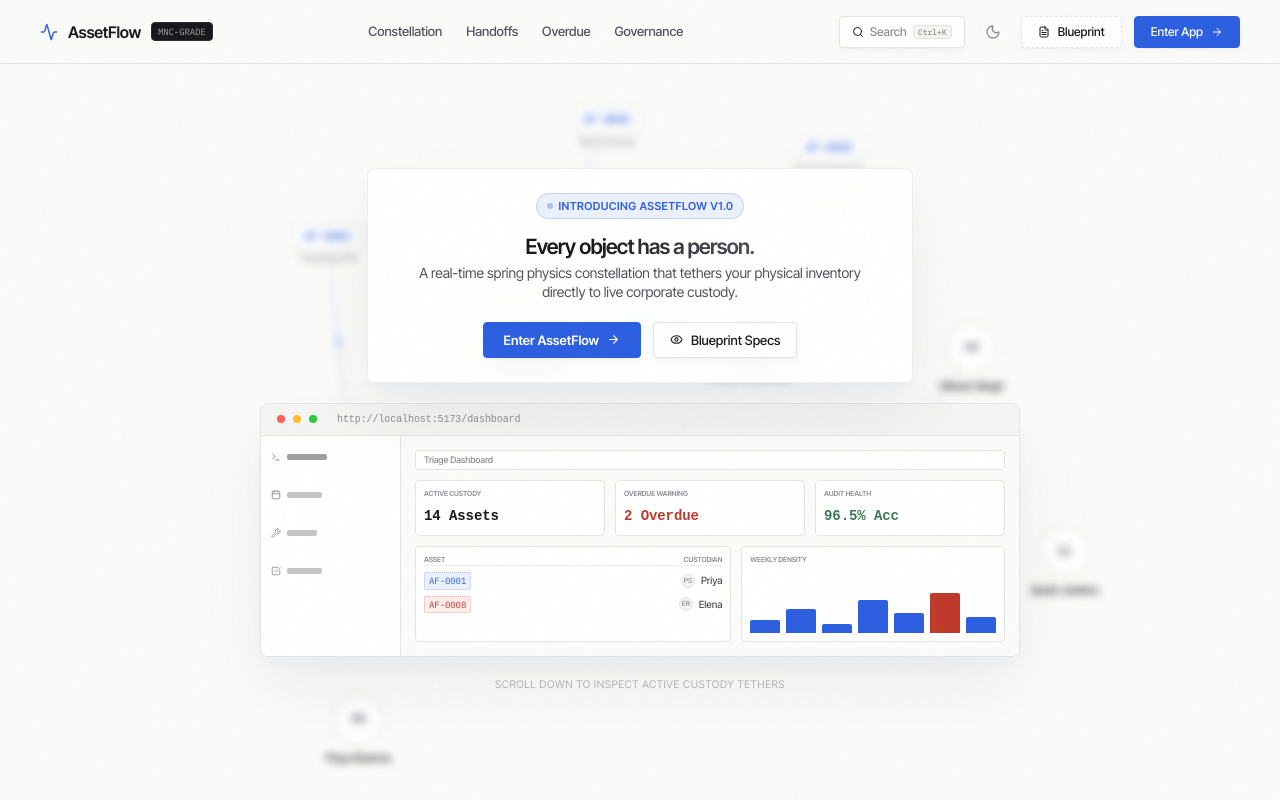
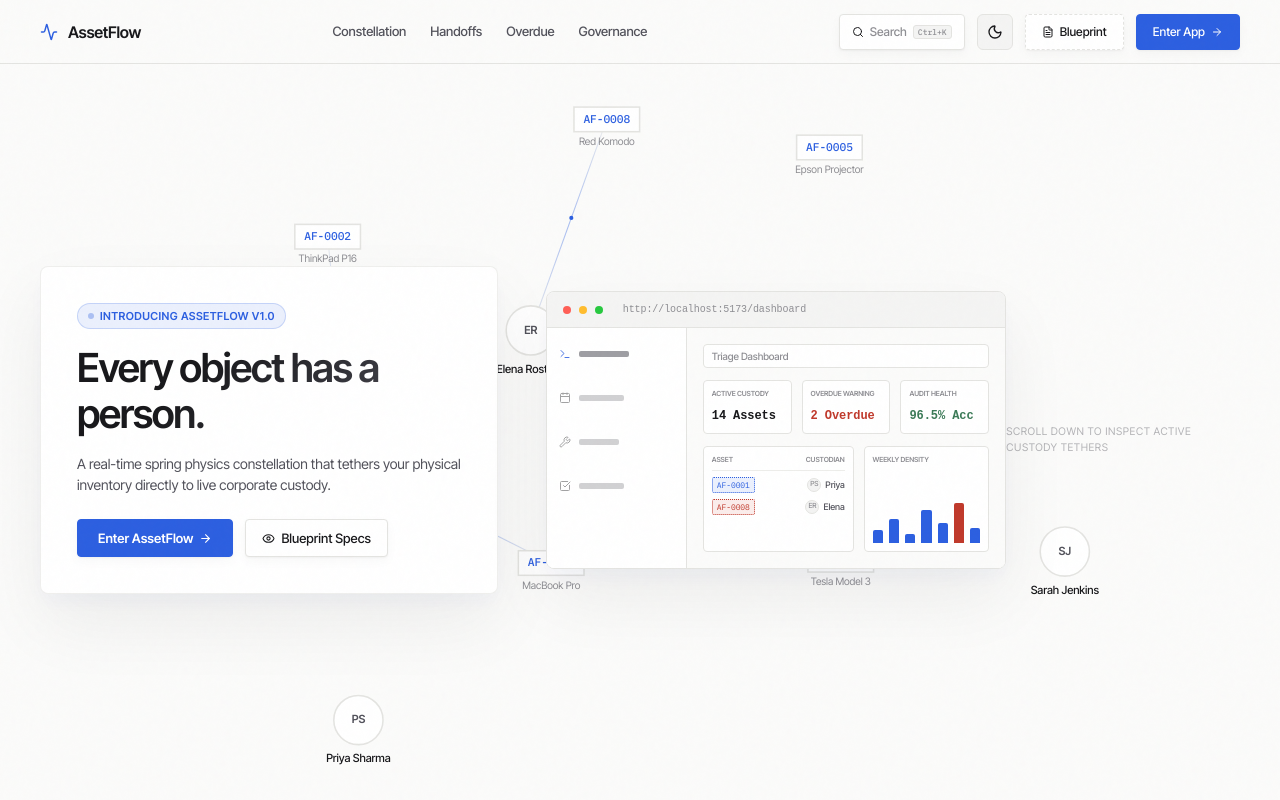
Before and after one commit to pranavpanchal1326/AssetFlow, a React (Vite) app: page / in a window 1280 px wide. Shown: the top 800 px of the page. Built offline with nearby package versions, Linux system fonts and the light colour scheme.

Commit message:
style: implement split-screen landing page, remove MNC-grade references, and fix button alignments

```diff
--- a/index.html
+++ b/index.html
@@ -5,7 +5,7 @@
     <link rel="icon" type="image/svg+xml" href="/favicon.svg" />
     <meta name="viewport" content="width=device-width, initial-scale=1.0" />
     <title>AssetFlow — The Living Inventory</title>
-    <meta name="description" content="AssetFlow is an MNC-grade Enterprise Asset & Resource Management System. Know where everything is and whose hands it's in." />
+    <meta name="description" content="AssetFlow is a real-time Enterprise Asset & Resource Management System. Know where everything is and whose hands it's in." />
     <!-- Google Fonts: Inter Tight and IBM Plex Mono -->
     <link rel="preconnect" href="https://fonts.googleapis.com">
     <link rel="preconnect" href="https://fonts.gstatic.com" crossorigin>
--- a/src/screens/Landing.jsx
+++ b/src/screens/Landing.jsx
@@ -77,11 +77,10 @@ export const Landing = ({ onEnterApp }) => {
     <div className="landing-hero" ref={containerRef} style={{ height: "650vh" }}>
 
       {/* Sticky Premium Topbar Header */}
-      <header className="landing-nav">
+      <header className="landing-nav" style={{ height: "64px", display: "flex", alignItems: "center", justifyContent: "space-between" }}>
         <div style={{ display: "flex", alignItems: "center", gap: "10px" }}>
           <Activity size={18} color="var(--accent)" />
           <span style={{ fontWeight: "700", fontSize: "16px", letterSpacing: "-0.02em" }}>AssetFlow</span>
-          <span className="compliance-badge" style={{ fontSize: "9px", padding: "2px 6px" }}>MNC-GRADE</span>
         </div>
 
         <nav className="landing-nav-links">
@@ -91,12 +90,12 @@ export const Landing = ({ onEnterApp }) => {
           <span className="landing-nav-link" onClick={() => scrollToSection(4)}>Governance</span>
         </nav>
 
-        <div style={{ display: "flex", alignItems: "center", gap: "12px" }}>
+        <div style={{ display: "flex", alignItems: "center", gap: "12px", height: "36px" }}>
           {/* Quick-Search Search Trigger Button */}
           <button
             className="btn"
             onClick={() => setShowCommandPalette(true)}
-            style={{ height: "32px", padding: "0 12px", fontSize: "12px", gap: "6px", display: "flex", alignItems: "center" }}
+            style={{ height: "36px", padding: "0 12px", fontSize: "12px", gap: "6px", display: "flex", alignItems: "center", justifyContent: "center" }}
           >
             <Search size={12} />
             <span style={{ color: "var(--text-3)" }}>Search</span>
@@ -108,6 +107,19 @@ export const Landing = ({ onEnterApp }) => {
             className="theme-toggle-btn"
             onClick={toggleTheme}
             title={`Switch to ${theme === "light" ? "Dark" : "Light"} Mode`}
+            style={{
+              display: "inline-flex",
+              alignItems: "center",
+              justifyContent: "center",
+              height: "36px",
+              width: "36px",
+              border: "1px solid var(--hairline)",
+              borderRadius: "6px",
+              backgroundColor: "var(--fill)",
+              color: "var(--ink)",
+              cursor: "pointer",
+              transition: "var(--transition-smooth)"
+            }}
           >
             {theme === "light" ? <Moon size={16} /> : <Sun size={16} />}
           </button>
@@ -115,13 +127,17 @@ export const Landing = ({ onEnterApp }) => {
           <button
             className="btn"
             onClick={() => setShowBlueprintModal(true)}
-            style={{ height: "32px", fontSize: "12px", borderStyle: "dashed" }}
+            style={{ height: "36px", fontSize: "12px", borderStyle: "dashed", display: "inline-flex", alignItems: "center", gap: "6px", justifyContent: "center" }}
           >
             <FileText size={12} />
             <span>Blueprint</span>
           </button>
 
-          <button className="btn btn-primary" onClick={onEnterApp} style={{ height: "32px", fontSize: "12px" }}>
+          <button
+            className="btn btn-primary"
+            onClick={onEnterApp}
+            style={{ height: "36px", fontSize: "12px", display: "inline-flex", alignItems: "center", gap: "6px", justifyContent: "center" }}
+          >
             <span>Enter App</span>
             <ArrowRight size={12} />
           </button>
@@ -138,7 +154,7 @@ export const Landing = ({ onEnterApp }) => {
           width: "100vw",
           height: "100vh",
           zIndex: 1,
-          filter: activeStep === 0 ? "blur(4px)" : "none",
+          filter: "none",
           transition: "filter 0.4s ease"
         }}
       >
@@ -148,45 +164,47 @@ export const Landing = ({ onEnterApp }) => {
       {/* Floating Story Elements */}
       <div className="story-scroll-container" style={{ position: "relative", zIndex: 10 }}>
 
-        {/* Section 0: Hero Title & App Preview Mockup */}
-        <section className="story-section" style={{ height: "100vh", display: "flex", flexDirection: "column", justifyContent: "center", alignItems: "center", padding: "80px 20px 20px" }}>
+        {/* Section 0: Hero Title & App Preview Mockup (Split screen layout) */}
+        <section className="story-section" style={{ height: "100vh", display: "flex", alignItems: "center", justifyContent: "center", padding: "80px 40px 20px" }}>
 
-          {/* Glass Card for Title & Subtitle */}
+          <div className="hero-split-container" style={{ display: "flex", flexDirection: "row", gap: "48px", alignItems: "center", justifyContent: "space-between", width: "100%", maxWidth: "1200px", zIndex: 10, pointerEvents: "none" }}>
+
+            {/* Left: Text Card */}
             <div
               className="landing-hero-card"
               style={{
                 pointerEvents: "auto",
-              textAlign: "center",
-              maxWidth: "600px",
-              padding: "24px 32px",
-              backgroundColor: "rgba(255, 255, 255, 0.85)",
-              backdropFilter: "blur(20px)",
-              WebkitBackdropFilter: "blur(20px)",
+                textAlign: "left",
+                flex: "1",
+                maxWidth: "520px",
+                padding: "36px",
+                backgroundColor: "var(--surface)",
                 border: "1px solid var(--hairline)",
                 borderRadius: "8px",
-              boxShadow: "var(--shadow-medium)",
+                boxShadow: "var(--shadow-premium)",
                 display: "flex",
                 flexDirection: "column",
-              alignItems: "center",
-              marginBottom: "20px"
+                alignItems: "flex-start",
+                gap: "16px",
+                marginBottom: 0
               }}
             >
               {/* Brand Pill Badge */}
-            <div className="brand-pill" style={{ marginBottom: "12px" }}>
+              <div className="brand-pill" style={{ marginBottom: "0px" }}>
                 <span className="brand-pill-dot" />
                 <span>Introducing AssetFlow v1.0</span>
               </div>
 
-            <h1>Every object has a person.</h1>
-            <p style={{ fontSize: "14px", color: "var(--text-2)", marginBottom: "20px", maxWidth: "480px", lineHeight: "1.4" }}>
+              <h1 style={{ margin: 0, fontSize: "40px", fontWeight: "700", lineHeight: "1.15", letterSpacing: "-0.035em" }}>Every object has a person.</h1>
+              <p style={{ fontSize: "14px", color: "var(--text-2)", margin: 0, lineHeight: "1.5" }}>
                 A real-time spring physics constellation that tethers your physical inventory directly to live corporate custody.
               </p>
 
-            <div style={{ display: "flex", gap: "12px" }}>
+              <div style={{ display: "flex", gap: "12px", marginTop: "8px" }}>
                 <button
                   className="btn btn-primary"
                   onClick={onEnterApp}
-                style={{ padding: "10px 20px", height: "36px", fontSize: "13px", fontWeight: "600" }}
+                  style={{ padding: "0 20px", height: "38px", fontSize: "13px", fontWeight: "600", display: "inline-flex", alignItems: "center", gap: "6px" }}
                 >
                   <span>Enter AssetFlow</span>
                   <ArrowRight size={13} />
@@ -194,7 +212,7 @@ export const Landing = ({ onEnterApp }) => {
                 <button
                   className="btn"
                   onClick={() => setShowBlueprintModal(true)}
-                style={{ padding: "10px 16px", height: "36px", fontSize: "13px" }}
+                  style={{ padding: "0 16px", height: "38px", fontSize: "13px", display: "inline-flex", alignItems: "center", gap: "6px" }}
                 >
                   <Eye size={13} />
                   <span>Blueprint Specs</span>
@@ -202,93 +220,96 @@ export const Landing = ({ onEnterApp }) => {
               </div>
             </div>
 
-          {/* Desktop Mockup Preview Frame (High fidelity design update) */}
-          <div className="desktop-mockup" style={{ maxWidth: "760px", width: "100%", pointerEvents: "auto", marginTop: "0" }}>
-            <div className="desktop-mockup-header" style={{ height: "32px" }}>
+            {/* Right: Mockup Card */}
+            <div style={{ flex: "1.2", maxWidth: "620px", width: "100%", pointerEvents: "auto" }}>
+              <div className="desktop-mockup" style={{ marginTop: "0px", transition: "var(--transition-slow)" }}>
+                <div className="desktop-mockup-header" style={{ height: "36px", borderBottom: "1px solid var(--hairline)" }}>
                   <span className="mock-dot" style={{ backgroundColor: "#FF5F56", width: "8px", height: "8px" }} />
                   <span className="mock-dot" style={{ backgroundColor: "#FFBD2E", width: "8px", height: "8px" }} />
                   <span className="mock-dot" style={{ backgroundColor: "#27C93F", width: "8px", height: "8px" }} />
                   <span style={{ fontSize: "10px", color: "var(--text-3)", fontFamily: "monospace", marginLeft: "12px" }}>http://localhost:5173/dashboard</span>
                 </div>
-            <div className="desktop-mockup-body" style={{ height: "220px" }}>
+                <div className="desktop-mockup-body" style={{ height: "240px" }}>
 
                   {/* Mock Sidebar with Lucide Icons */}
-              <div className="mock-sidebar" style={{ width: "140px", padding: "12px 10px" }}>
-                <div style={{ display: "flex", alignItems: "center", gap: "6px", height: "18px", marginBottom: "8px", opacity: 0.85 }}>
-                  <Terminal size={10} color="var(--accent)" />
+                  <div className="mock-sidebar" style={{ width: "140px", padding: "16px 12px", borderRight: "1px solid var(--hairline)", backgroundColor: "var(--surface)" }}>
+                    <div style={{ display: "flex", alignItems: "center", gap: "8px", height: "20px", marginBottom: "12px", opacity: 0.85 }}>
+                      <Terminal size={12} color="var(--accent)" />
+                      <div style={{ height: "6px", width: "50px", backgroundColor: "var(--text-3)", borderRadius: "2px" }} />
+                    </div>
+                    <div style={{ display: "flex", alignItems: "center", gap: "8px", height: "20px", marginBottom: "12px", opacity: 0.4 }}>
+                      <Calendar size={12} />
+                      <div style={{ height: "6px", width: "45px", backgroundColor: "var(--text-3)", borderRadius: "2px" }} />
+                    </div>
+                    <div style={{ display: "flex", alignItems: "center", gap: "8px", height: "20px", marginBottom: "12px", opacity: 0.4 }}>
+                      <Wrench size={12} />
                       <div style={{ height: "6px", width: "40px", backgroundColor: "var(--text-3)", borderRadius: "2px" }} />
                     </div>
-                <div style={{ display: "flex", alignItems: "center", gap: "6px", height: "18px", marginBottom: "8px", opacity: 0.5 }}>
-                  <Calendar size={10} />
-                  <div style={{ height: "6px", width: "35px", backgroundColor: "var(--text-3)", borderRadius: "2px" }} />
-                </div>
-                <div style={{ display: "flex", alignItems: "center", gap: "6px", height: "18px", marginBottom: "8px", opacity: 0.5 }}>
-                  <Wrench size={10} />
-                  <div style={{ height: "6px", width: "30px", backgroundColor: "var(--text-3)", borderRadius: "2px" }} />
-                </div>
-                <div style={{ display: "flex", alignItems: "center", gap: "6px", height: "18px", opacity: 0.5 }}>
-                  <CheckSquare size={10} />
-                  <div style={{ height: "6px", width: "35px", backgroundColor: "var(--text-3)", borderRadius: "2px" }} />
+                    <div style={{ display: "flex", alignItems: "center", gap: "8px", height: "20px", opacity: 0.4 }}>
+                      <CheckSquare size={12} />
+                      <div style={{ height: "6px", width: "45px", backgroundColor: "var(--text-3)", borderRadius: "2px" }} />
                     </div>
                   </div>
 
                   {/* Mock Dashboard Area */}
-              <div className="mock-content" style={{ padding: "14px", gap: "10px" }}>
-                <div className="mock-topbar" style={{ height: "20px", display: "flex", alignItems: "center", padding: "0 8px", fontSize: "9px", color: "var(--text-3)", fontWeight: "500" }}>
+                  <div className="mock-content" style={{ padding: "16px", gap: "12px", display: "flex", flexDirection: "column", flex: 1, minHeight: 0 }}>
+                    <div className="mock-topbar" style={{ height: "24px", display: "flex", alignItems: "center", padding: "0 8px", fontSize: "10px", color: "var(--text-3)", fontWeight: "500", backgroundColor: "var(--surface)", border: "1px solid var(--hairline)", borderRadius: "4px" }}>
                       <span>Triage Dashboard</span>
                     </div>
 
                     {/* 3 KPI Widgets */}
-                <div className="mock-grid" style={{ gap: "10px" }}>
-                  <div className="mock-card" style={{ height: "56px", padding: "8px" }}>
+                    <div className="mock-grid" style={{ display: "grid", gridTemplateColumns: "repeat(3, 1fr)", gap: "10px" }}>
+                      <div className="mock-card" style={{ height: "54px", padding: "8px", display: "flex", flexDirection: "column", justifyContent: "space-between", backgroundColor: "var(--surface)", border: "1px solid var(--hairline)", borderRadius: "4px" }}>
                         <span style={{ fontSize: "7px", color: "var(--text-3)", fontWeight: "600", textTransform: "uppercase" }}>Active Custody</span>
-                    <span style={{ fontSize: "14px", fontWeight: "600", color: "var(--ink)", fontFamily: "monospace" }}>14 Assets</span>
+                        <span style={{ fontSize: "12px", fontWeight: "600", color: "var(--ink)", fontFamily: "monospace" }}>14 Assets</span>
                       </div>
-                  <div className="mock-card" style={{ height: "56px", padding: "8px" }}>
+                      <div className="mock-card" style={{ height: "54px", padding: "8px", display: "flex", flexDirection: "column", justifyContent: "space-between", backgroundColor: "var(--surface)", border: "1px solid var(--hairline)", borderRadius: "4px" }}>
                         <span style={{ fontSize: "7px", color: "var(--text-3)", fontWeight: "600", textTransform: "uppercase" }}>Overdue Warning</span>
-                    <span style={{ fontSize: "14px", fontWeight: "600", color: "var(--alert)", fontFamily: "monospace" }}>2 Overdue</span>
+                        <span style={{ fontSize: "12px", fontWeight: "600", color: "var(--alert)", fontFamily: "monospace" }}>2 Overdue</span>
                       </div>
-                  <div className="mock-card" style={{ height: "56px", padding: "8px" }}>
+                      <div className="mock-card" style={{ height: "54px", padding: "8px", display: "flex", flexDirection: "column", justifyContent: "space-between", backgroundColor: "var(--surface)", border: "1px solid var(--hairline)", borderRadius: "4px" }}>
                         <span style={{ fontSize: "7px", color: "var(--text-3)", fontWeight: "600", textTransform: "uppercase" }}>Audit Health</span>
-                    <span style={{ fontSize: "14px", fontWeight: "600", color: "var(--available)", fontFamily: "monospace" }}>96.5% Acc</span>
+                        <span style={{ fontSize: "12px", fontWeight: "600", color: "var(--available)", fontFamily: "monospace" }}>96.5% Acc</span>
                       </div>
                     </div>
 
-                {/* Mock High-Fidelity Table and SVG Utilization Chart side-by-side */}
+                    {/* Mock Table and SVG Chart */}
                     <div style={{ display: "grid", gridTemplateColumns: "1.2fr 1fr", gap: "10px", flex: 1, minHeight: 0 }}>
-                  <div className="mock-table" style={{ padding: "8px", display: "flex", flexDirection: "column", gap: "6px" }}>
-                    <div style={{ display: "flex", justifyContent: "space-between", borderBottom: "1px solid var(--hairline-2)", pb: "4px", fontSize: "7px", color: "var(--text-3)", fontWeight: "600", textTransform: "uppercase" }}>
+                      <div className="mock-table" style={{ padding: "8px", display: "flex", flexDirection: "column", gap: "6px", backgroundColor: "var(--surface)", border: "1px solid var(--hairline)", borderRadius: "4px" }}>
+                        <div style={{ display: "flex", justifyContent: "space-between", borderBottom: "1px solid var(--hairline-2)", paddingBottom: "4px", fontSize: "7px", color: "var(--text-3)", fontWeight: "600", textTransform: "uppercase" }}>
                           <span>Asset</span>
                           <span>Custodian</span>
                         </div>
                         <div style={{ display: "flex", justifyContent: "space-between", alignItems: "center" }}>
-                      <span className="mock-badge-tag">AF-0001</span>
-                      <div className="mock-person-row">
-                        <span className="mock-avatar-circle">PS</span>
+                          <span className="mock-badge-tag" style={{ fontSize: "8px", padding: "1px 4px", border: "1px dotted var(--accent)", color: "var(--accent)", backgroundColor: "var(--accent-soft)", borderRadius: "2px" }}>AF-0001</span>
+                          <div className="mock-person-row" style={{ display: "flex", alignItems: "center", gap: "4px", fontSize: "9px" }}>
+                            <span className="mock-avatar-circle" style={{ width: "14px", height: "14px", borderRadius: "50%", backgroundColor: "var(--fill)", border: "1px solid var(--hairline)", fontSize: "7px", display: "flex", alignItems: "center", justifyContent: "center" }}>PS</span>
                             <span>Priya</span>
                           </div>
                         </div>
                         <div style={{ display: "flex", justifyContent: "space-between", alignItems: "center" }}>
-                      <span className="mock-badge-tag" style={{ color: "var(--alert)", borderColor: "rgba(192,57,43,0.3)", backgroundColor: "var(--alert-soft)" }}>AF-0008</span>
-                      <div className="mock-person-row">
-                        <span className="mock-avatar-circle">ER</span>
+                          <span className="mock-badge-tag" style={{ fontSize: "8px", padding: "1px 4px", border: "1px dotted var(--alert)", color: "var(--alert)", backgroundColor: "var(--alert-soft)", borderRadius: "2px" }}>AF-0008</span>
+                          <div className="mock-person-row" style={{ display: "flex", alignItems: "center", gap: "4px", fontSize: "9px" }}>
+                            <span className="mock-avatar-circle" style={{ width: "14px", height: "14px", borderRadius: "50%", backgroundColor: "var(--fill)", border: "1px solid var(--hairline)", fontSize: "7px", display: "flex", alignItems: "center", justifyContent: "center" }}>ER</span>
                             <span>Elena</span>
                           </div>
                         </div>
                       </div>
 
-                  <div className="mock-table" style={{ padding: "8px", display: "flex", flexDirection: "column", justifyContent: "space-between" }}>
+                      <div className="mock-table" style={{ padding: "8px", display: "flex", flexDirection: "column", justifyContent: "space-between", backgroundColor: "var(--surface)", border: "1px solid var(--hairline)", borderRadius: "4px" }}>
                         <span style={{ fontSize: "7px", color: "var(--text-3)", fontWeight: "600", textTransform: "uppercase" }}>Weekly Density</span>
 
-                    {/* SVG Utilization Bar graph */}
-                    <div className="mock-svg-chart">
+                        <div className="mock-svg-chart" style={{ display: "flex", alignItems: "flex-end", height: "48px", gap: "6px", width: "100%", paddingTop: "4px" }}>
                           {[30, 55, 20, 75, 45, 90, 35].map((h, idx) => (
                             <div
                               key={idx}
                               className="mock-chart-bar"
                               style={{
+                                flex: 1,
                                 height: `${h}%`,
-                            backgroundColor: idx === 5 ? "var(--alert)" : "var(--accent)"
+                                backgroundColor: idx === 5 ? "var(--alert)" : "var(--accent)",
+                                borderTopLeftRadius: "2px",
+                                borderTopRightRadius: "2px"
                               }}
                             />
                           ))}
@@ -298,6 +319,9 @@ export const Landing = ({ onEnterApp }) => {
 
                   </div>
                 </div>
+              </div>
+            </div>
+
           </div>
 
           <div style={{ marginTop: "20px", fontSize: "10.5px", color: "var(--text-3)", textTransform: "uppercase", letterSpacing: "0.055em", animation: "pulse-red 2s infinite" }}>
@@ -402,7 +426,7 @@ export const Landing = ({ onEnterApp }) => {
           <div className="landing-footer-top">
             <div className="landing-footer-brand">
               <h4>AssetFlow</h4>
-              <p style={{ color: "#8E8E93" }}>MNC-grade chain of custody operations.</p>
+              <p style={{ color: "#8E8E93" }}>Secure ledger chain of custody operations.</p>
             </div>
             <div className="landing-footer-compliance">
               <div className="compliance-badge">SAIF-COMPLIANT</div>
--- a/src/screens/Reports.jsx
+++ b/src/screens/Reports.jsx
@@ -8,7 +8,7 @@ export const Reports = () => {
 
   // Mocks CSV Downloader
   const downloadCSV = (title) => {
-    alert(`CSV Download initiated for [${title}] — MNC Security verified.`);
+    alert(`CSV Download initiated for [${title}] — Security verified.`);
   };
 
   // Helper calculations
```
Lines whose indentation alone changed are shown as unchanged.
